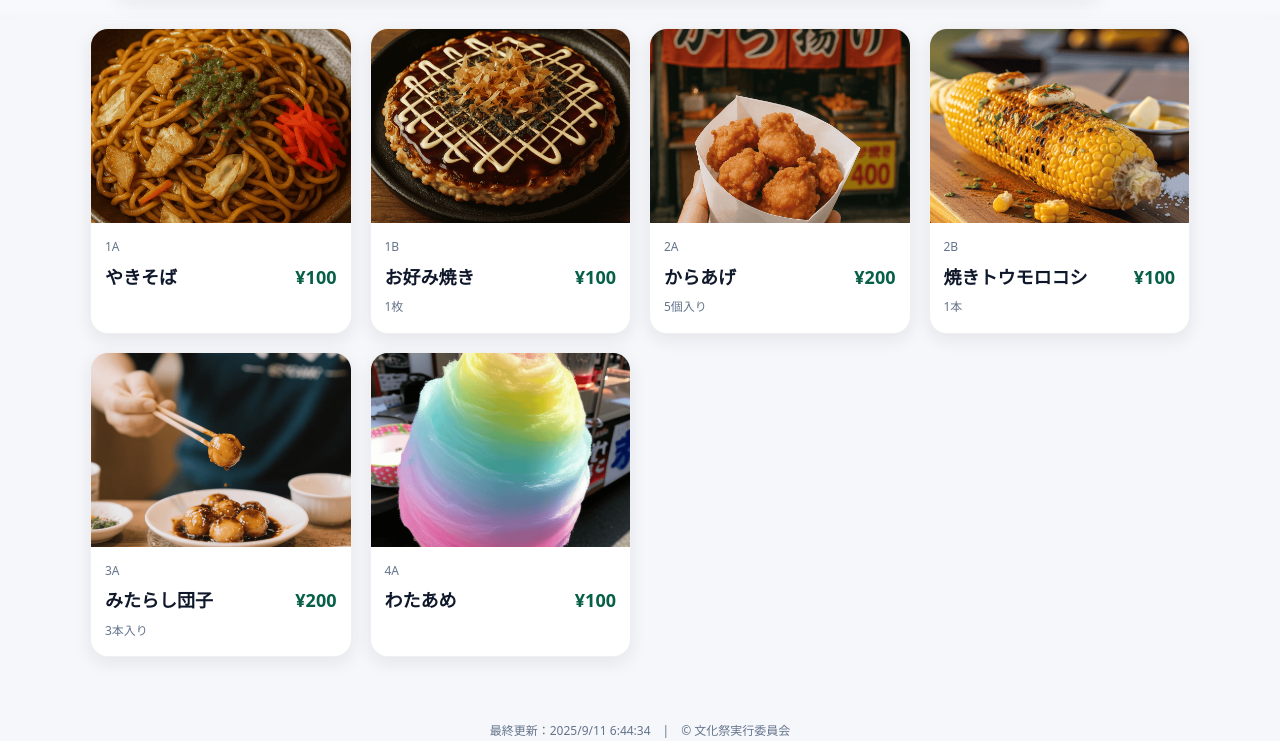
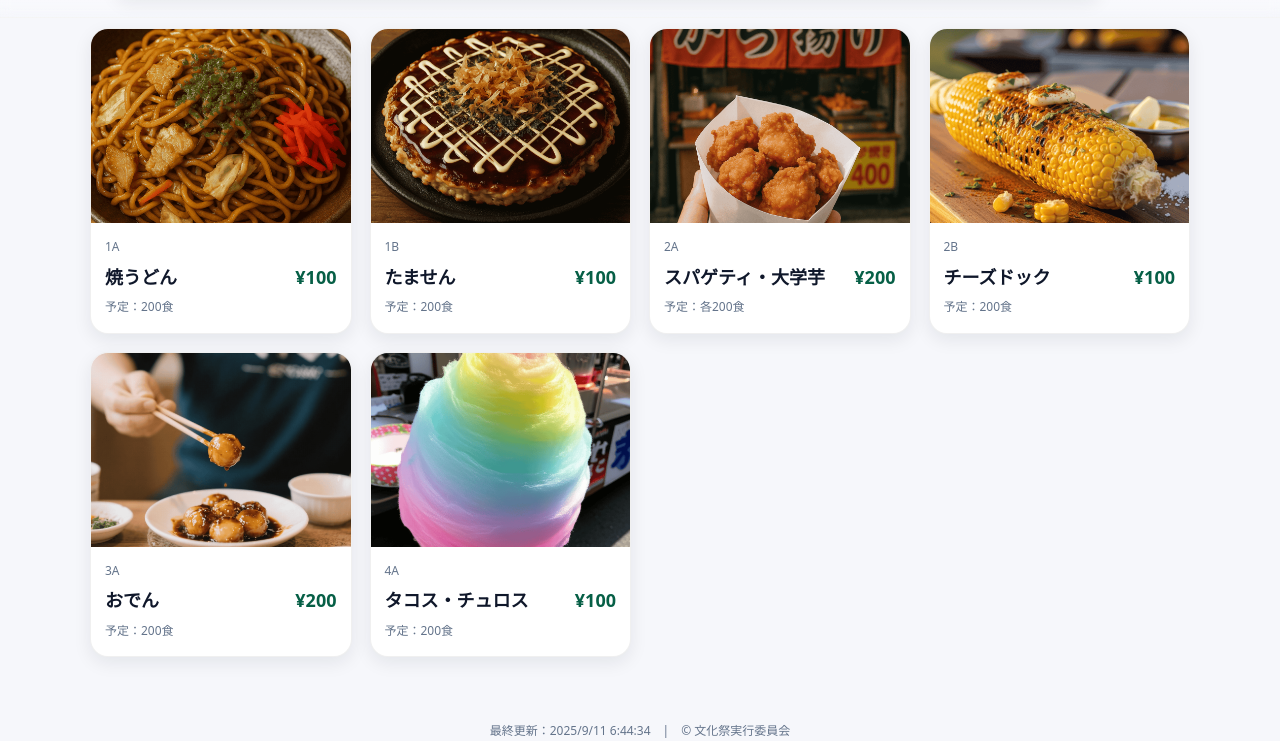
Before and after one commit to sokogaiino-stack/2025meiteibazza, a plain HTML site: page index.html in a window 1280 px wide. Shown: the part 132-873 px from the top of the page. Drawn offline with Linux system fonts and the light colour scheme.

Commit message:
Update index.html

```diff
--- a/index.html
+++ b/index.html
@@ -90,12 +90,12 @@
   (function(){
     // ====== データ（ここだけ編集すればOK！）======
     var ITEMS = [
-      { team: "1A", name: "やきそば",       price: 100, img: "img/1a.png", soldOut:false, note:"",       desc:"文化祭といえばやきそばですよね！ソースにこだわって作りました。ピリ辛ソースをぜひご賞味ください！売り切れるまえにぜひ！" },
-      { team: "1B", name: "お好み焼き",     price: 100, img: "img/1b.png", soldOut:false, note:"1枚",    desc:"ためしの1b" },
-      { team: "2A", name: "からあげ",       price: 200, img: "img/2a.png", soldOut:false, note:"5個入り",desc:"ためしの2a" },
-      { team: "2B", name: "焼きトウモロコシ", price: 100, img: "img/2b.png", soldOut:false, note:"1本",  desc:"ためしの2b" },
-      { team: "3A", name: "みたらし団子",   price: 200, img: "img/3a.png", soldOut:false, note:"3本入り",desc:"ためしの3a" },
-      { team: "4A", name: "わたあめ",       price: 100, img: "img/4a.png", soldOut:false, note:"",       desc:"ためしの4a" }
+      { team: "1A", name: "焼うどん",       price: 100, img: "img/1a.png", soldOut:false, note:"予定：200食",       desc:"ここに説明文をいれます！" },
+      { team: "1B", name: "たません",     price: 100, img: "img/1b.png", soldOut:false, note:"予定：200食",    desc:"ためしの1b" },
+      { team: "2A", name: "スパゲティ・大学芋",       price: 200, img: "img/2a.png", soldOut:false, note:"予定：各200食",desc:"ためしの2a" },
+      { team: "2B", name: "チーズドック", price: 100, img: "img/2b.png", soldOut:false, note:"予定：200食",  desc:"ためしの2b" },
+      { team: "3A", name: "おでん",   price: 200, img: "img/3a.png", soldOut:false, note:"予定：200食",desc:"ためしの3a" },
+      { team: "4A", name: "タコス・チュロス",       price: 100, img: "img/4a.png", soldOut:false, note:"予定：200食",       desc:"ためしの4a" }
     ];
     // ============================================
 
```
